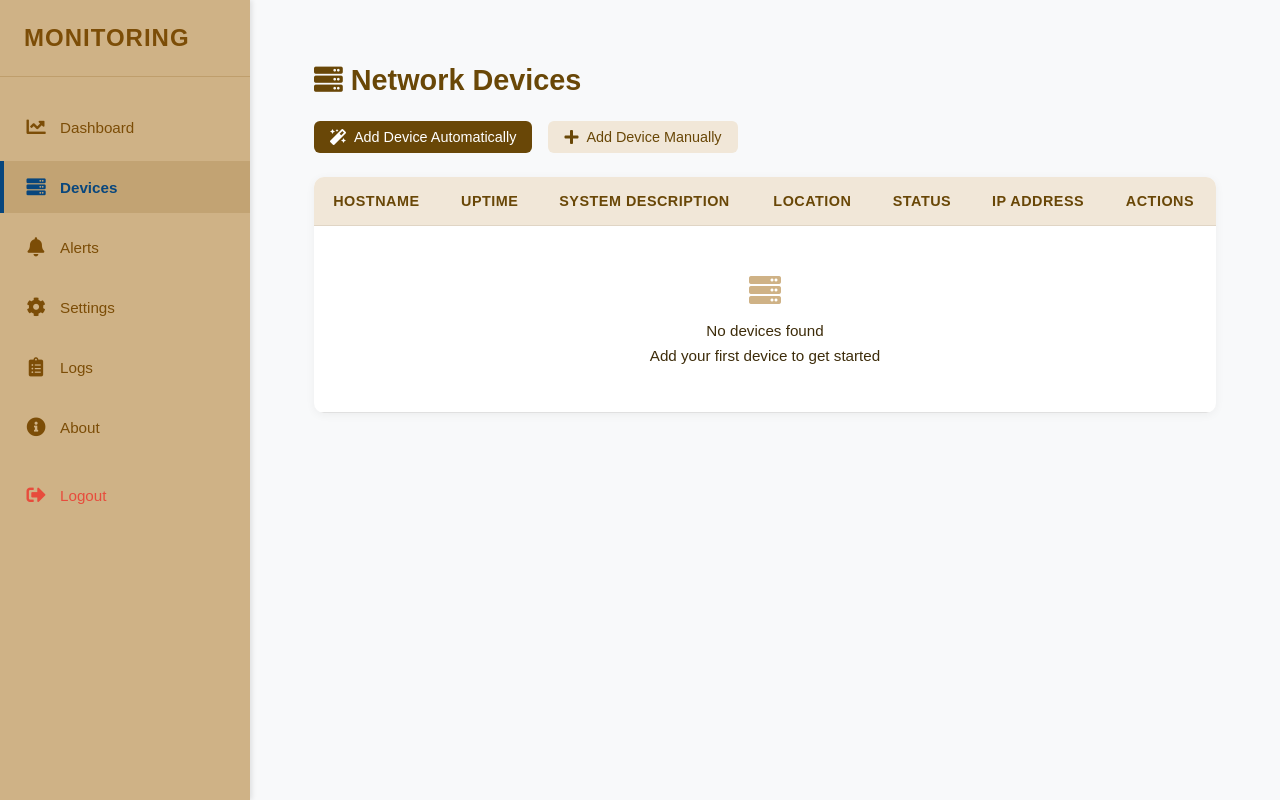
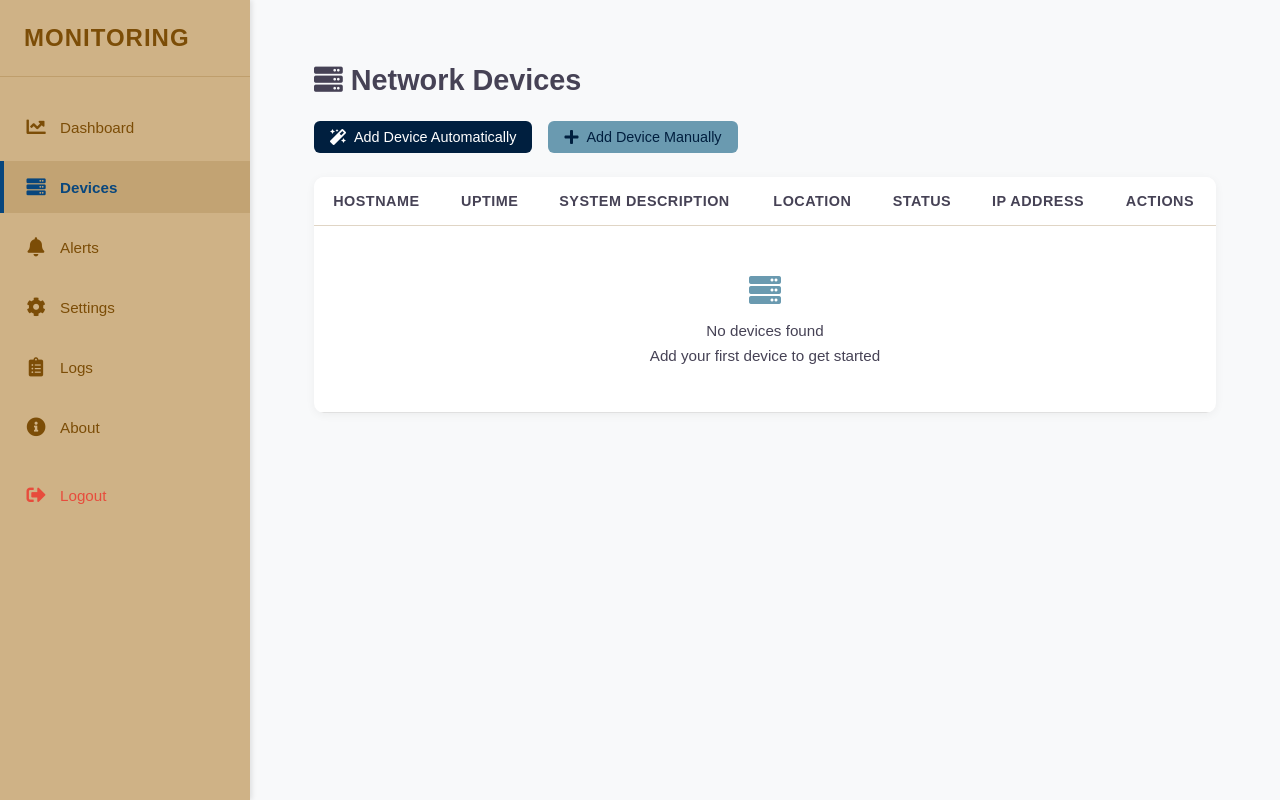
Before and after one commit to Omar23232/Oversee-backend, a Django app: page /devices/ in a window 1280 px wide. Run offline with Django 5.2, Linux system fonts and the light colour scheme; a user stored in the database is signed in; data that the repository does not hold is empty.

Commit message:
Update devices.css

```diff
--- a/Oversee_backend/login/static/login/css/devices.css
+++ b/Oversee_backend/login/static/login/css/devices.css
@@ -13,7 +13,7 @@
 }
 
 .page-header h1 {
-    color: #694707;
+    color: #464255;
     font-size: 1.8rem;
     margin-bottom: 1.5rem;
     font-weight: 600;
@@ -48,9 +48,10 @@
 }
 
 /* Header Styling */
-.devices-table thead th {
-    background: #f1e7d8;
-    color: #694707;
+.devices-table thead th
+ {
+    background: #ffffff;
+    color: #464255;
     font-weight: 600;
     font-size: 0.9rem;
     text-transform: uppercase;
@@ -77,7 +78,7 @@
 
 .devices-table td {
     padding: 1rem 1.2rem;
-    color: #3d2c0a;
+    color: #464255;
     font-size: 0.95rem;
     border-bottom: 1px solid #e0e0e0;
 }
@@ -140,39 +141,39 @@
 }
 
 .btn-primary {
-    background: #694707;
+    background: #001F3F;
     color: white;
 }
 
 .btn-primary:hover {
-    background: #523204;
+    background: #011529;
 }
 
 .btn-secondary {
-    background: #f1e7d8;
-    color: #694707;
+    background: #6A9AB0;
+    color: #001F3F;
 }
 
 .btn-secondary:hover {
-    background: #e5d5bc;
+    background: #588194;
 }
 
 .btn-command {
-    background: #694707;
+    background: #001F3F;
     color: white;
     padding: 0.5rem 1rem;
     font-size: 0.875rem;
 }
 
 .btn-command:hover {
-    background: #523204;
+    background: #020f1b;
 }
 
 /* Empty State */
 .empty-row {
     text-align: center;
     padding: 3rem !important;
-    color: #694707;
+    color: #001F3F;
 }
 
 .empty-state {
@@ -184,7 +185,7 @@
 
 .empty-state i {
     font-size: 2rem;
-    color: #cfb286;
+    color: #6A9AB0;
     margin-bottom: 0.5rem;
 }
 
@@ -236,7 +237,7 @@
     .devices-table td::before {
         content: attr(data-label);
         font-weight: 600;
-        color: #694707;
+        color: #22223B;
     }
 
     .btn-command {
@@ -244,31 +245,30 @@
         justify-content: center;
         margin-top: 0.5rem;
     }
-}
 
     /* Accessibility Improvements */
     .btn:focus-visible,
     .devices-table tr:focus-visible {
-    outline: 2px solid #694707;
+        outline: 2px solid #4A4E69;
         outline-offset: 2px;
     }
 
     /* Additional Interactive States */
     .devices-table tbody tr:focus {
-    background: #f7f3ec;
+        background: #F2E9E4;
         outline: none;
     }
 
-
     /* Add at the end of the file */
     .device-link {
-    color: #694707;
+        color: #22223B;
         text-decoration: none;
         font-weight: 500;
         transition: color 0.2s ease;
     }
 
     .device-link:hover {
-    color: #523204;
+        color: #4A4E69;
         text-decoration: underline;
     }
+}
```
Lines whose indentation alone changed are shown as unchanged.
